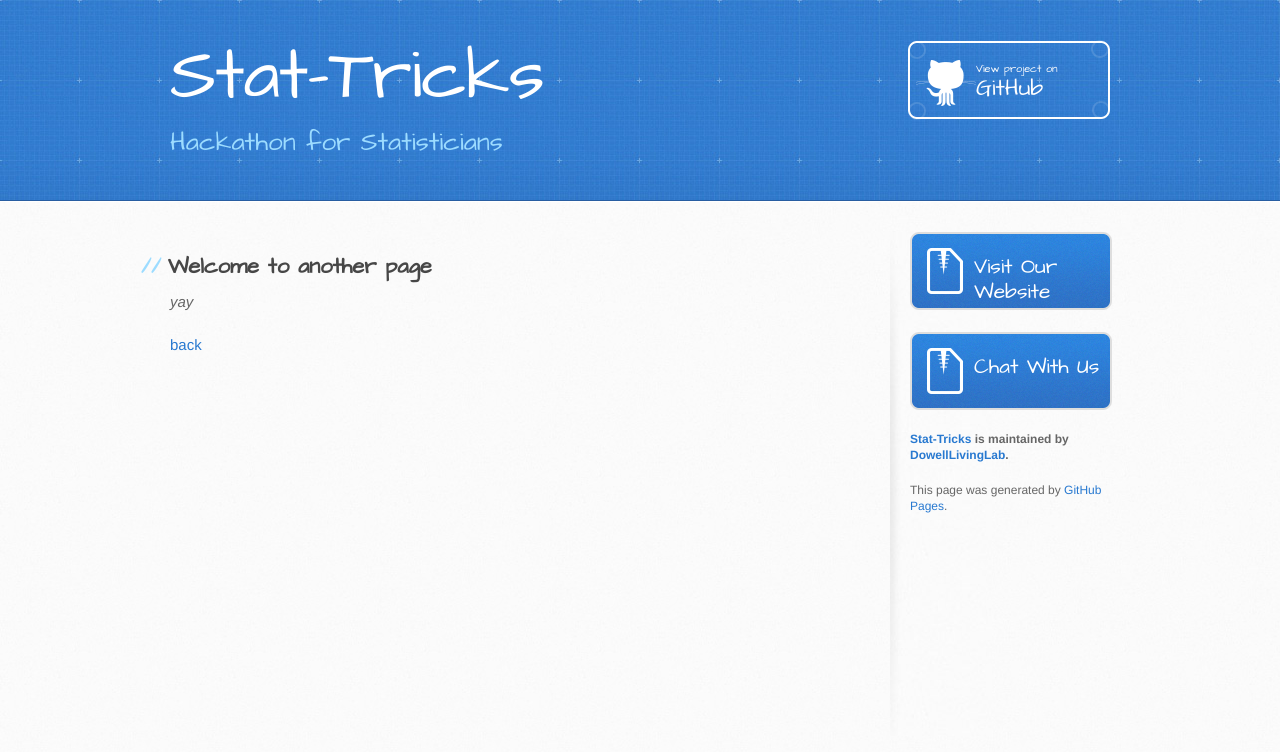
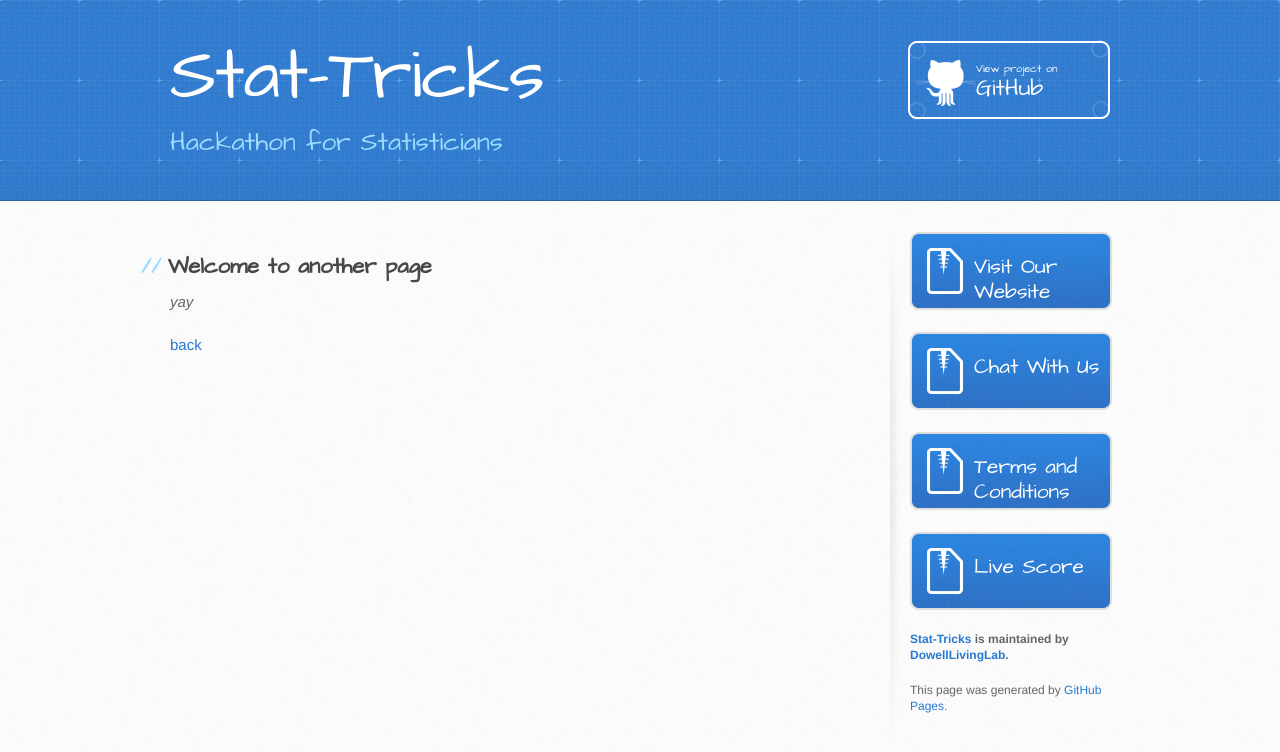
Before and after one commit to DowellLivingLab/Stat-Tricks, a Jekyll site: the page built from another-page.md, in a window 1280 px wide. Shown: the top 752 px of the page. Built offline with Jekyll 4.4.1, drawn with Linux system fonts in a browser that asks for light colours; our own code applies the rules of GitHub Pages for plain Markdown files.

Commit message:
Update default.html

```diff
--- a/_layouts/default.html
+++ b/_layouts/default.html
@@ -45,6 +45,12 @@
             <a href="{{ site.github.tar_url }}" class="button">
               Chat With Us
             </a>
+          <a href="{{ site.github.tar_url }}" class="button">
+              Terms and Conditions
+            </a>
+          <a href="{{ site.github.tar_url }}" class="button">
+              Live Score
+            </a>
           {% endif %}
 
           {% if site.github.is_project_page %}
```
